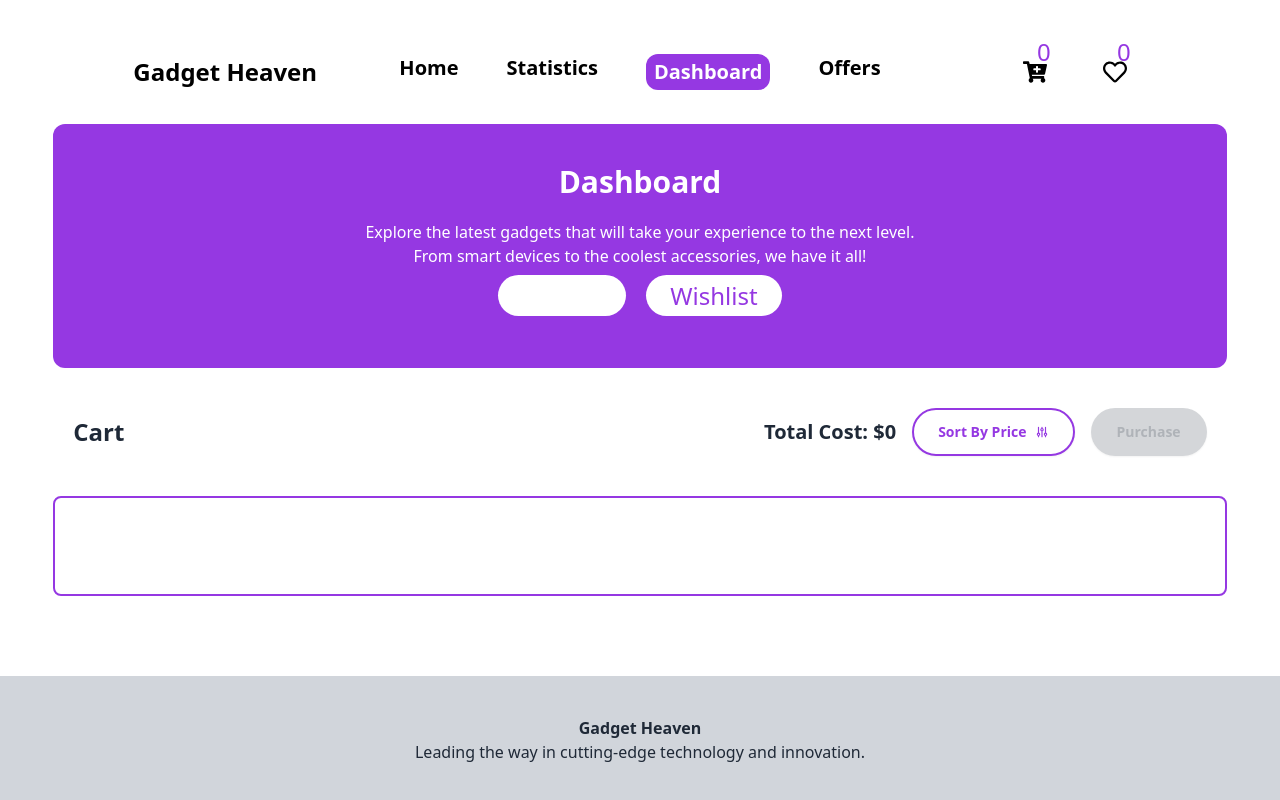
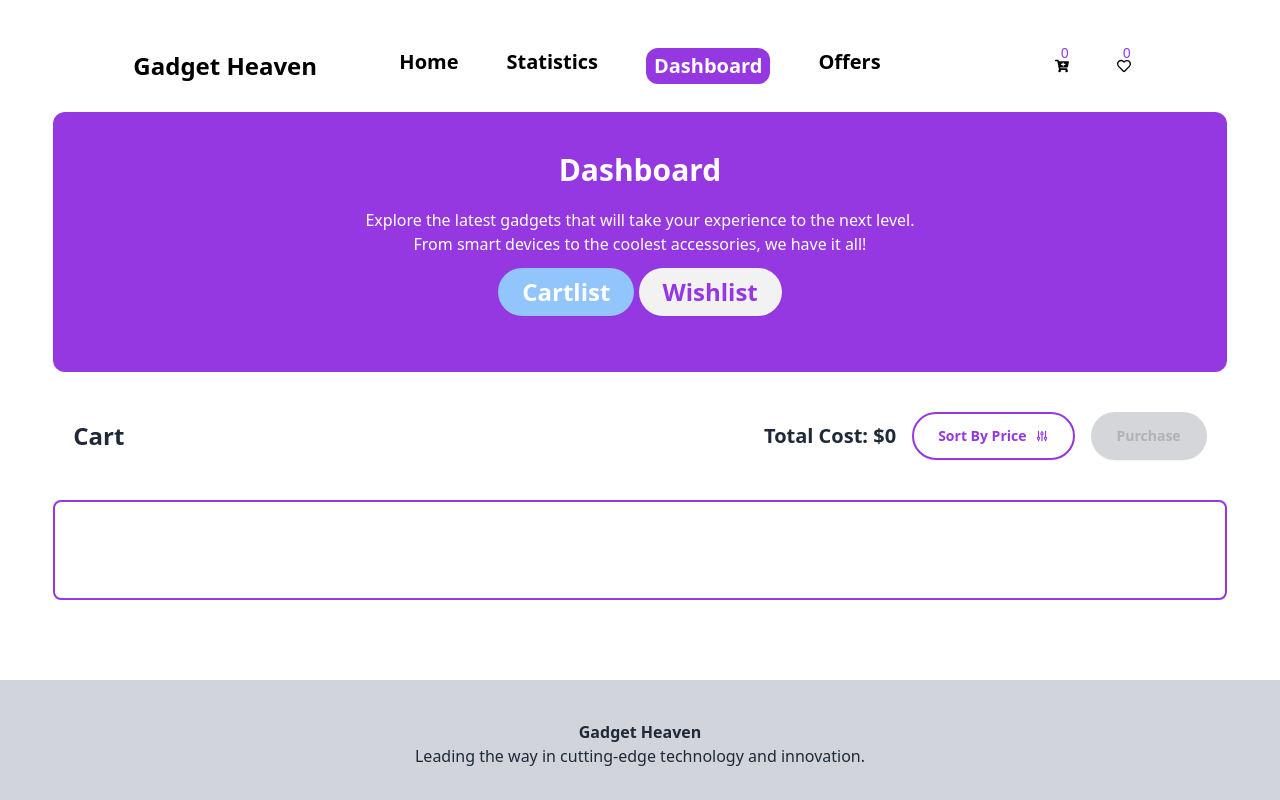
Before and after one commit to programming-hero-web-course-4/b10a8-gadget-heaven-munna516, a React (Vite) app: page /dashboard in a window 1280 px wide. Shown: the top 800 px of the page. Built offline with nearby package versions, Linux system fonts and the light colour scheme.

Commit message:
readme file update

```diff
--- a/src/Components/Navbar.jsx
+++ b/src/Components/Navbar.jsx
@@ -49,14 +49,14 @@ const Navbar = () => {
                         <NavLink to='/alloffers' className={({ isActive }) => `${isActive ? "bg-[#9538E2] text-white py-1 px-2 rounded-xl" : ''}`}>Offers</NavLink>
                     </ul>
                 </div>
-                <div className="navbar-end gap-4 text-2xl text-black">
+                <div className="navbar-end gap-4 text-sm text-black">
 
-                    <span className="relative bg-white p-5 rounded-full">< FaCartPlus />
-                        <span className="absolute -top-1 right-4 text-[#9538E2]">{cartItems.length}</span>
+                    <span className="relative bg-white p-4 rounded-full">< FaCartPlus />
+                        <span className="absolute top-0 right-4 text-[#9538E2]">{cartItems.length}</span>
                     </span>
 
-                    <span className="relative bg-white p-5 rounded-full"><FaRegHeart />
-                        <span className="absolute -top-1 right-4 text-[#9538E2]">{wishItems.length}</span>
+                    <span className="relative bg-white p-4 rounded-full"><FaRegHeart />
+                        <span className="absolute top-0 right-4 text-[#9538E2]">{wishItems.length}</span>
                     </span>
                 </div>
             </div>
--- a/src/Pages/Dashboard.jsx
+++ b/src/Pages/Dashboard.jsx
@@ -24,9 +24,9 @@ const Dashboard = () => {
                     <ReusableBanner title={"Dashboard"} subtitle={"Explore the latest gadgets that will take your experience to the next level. From smart devices to the coolest accessories, we have it all!"}></ReusableBanner>
                     <div className=' gap-5'>
 
-                        <NavLink to='/dashboard' onClick={() => handleCart("cart")} className={`text-2xl border-2  px-6 py-1 rounded-full text-[#9538E2] bg-white border-none ${cartBtn ? 'bg-blue-300 text-white' : ''}`}>Cartlist</NavLink>
+                        <NavLink to='/dashboard' onClick={() => handleCart("cart")} ><button className={`btn text-2xl  px-6 py-1 rounded-full text-[#9538E2] border-none ${cartBtn ? 'bg-blue-300 text-white' : ''}`}>Cartlist</button> </NavLink>
 
-                        <NavLink onClick={() => handleCart('wish')} to='/dashboard/wishlist' className={`text-2xl  px-6 py-1 rounded-full text-[#9538E2] bg-white ml-5 ${cartBtn ? '' : 'bg-blue-300 text-white'}`}>Wishlist</NavLink>
+                        <NavLink onClick={() => handleCart('wish')} to='/dashboard/wishlist' ><button className={`btn text-2xl  px-6 py-1 rounded-full text-[#9538E2] border-none ${cartBtn ? '' : 'bg-blue-300 text-white'}`}>Wishlist</button></NavLink>
                     </div>
                 </div>
             </div >
```
Also changed, not shown: 2 other files (tests, documents, lock files or other folders).
